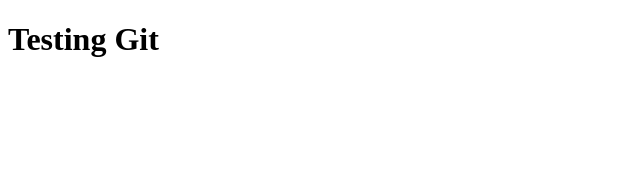
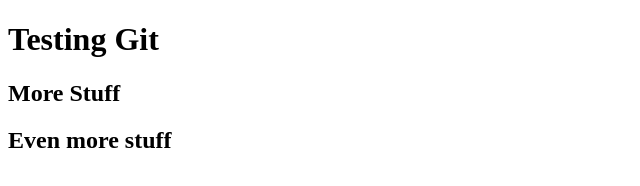
Before and after one commit to annanguyen2288/first-project, a plain HTML site: page index.html in a window 1280 px wide. Shown: the whole page, without its empty margins (0-640 px from the left). Drawn offline with Linux system fonts and the light colour scheme.

Commit message:
Added more headings

```diff
--- a/index.html
+++ b/index.html
@@ -7,5 +7,7 @@
 </head>
 <body>
     <h1>Testing Git</h1>
+    <h2> More Stuff</h2>
+    <h2> Even more stuff</h2>
 </body>
 </html>
--- a/styles.css
+++ b/styles.css
@@ -1,3 +1,4 @@
 h1 {
     color: blue
+    background-color: pink;
 }
```
